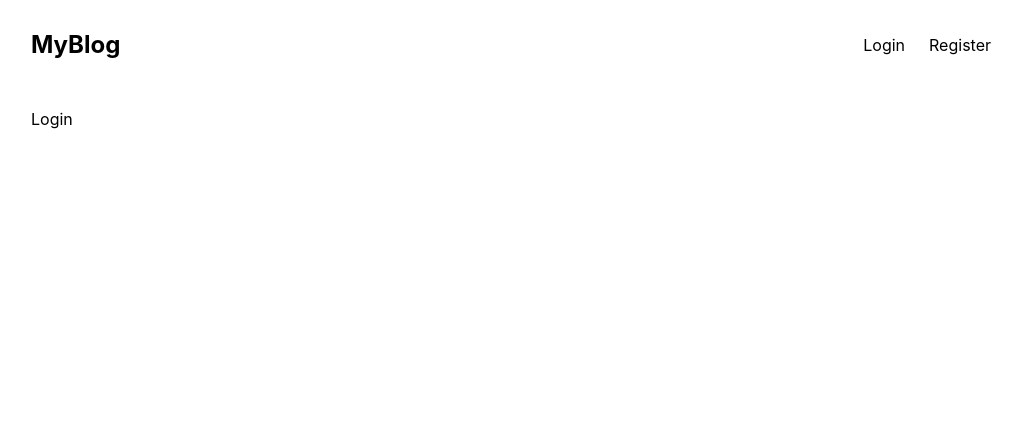
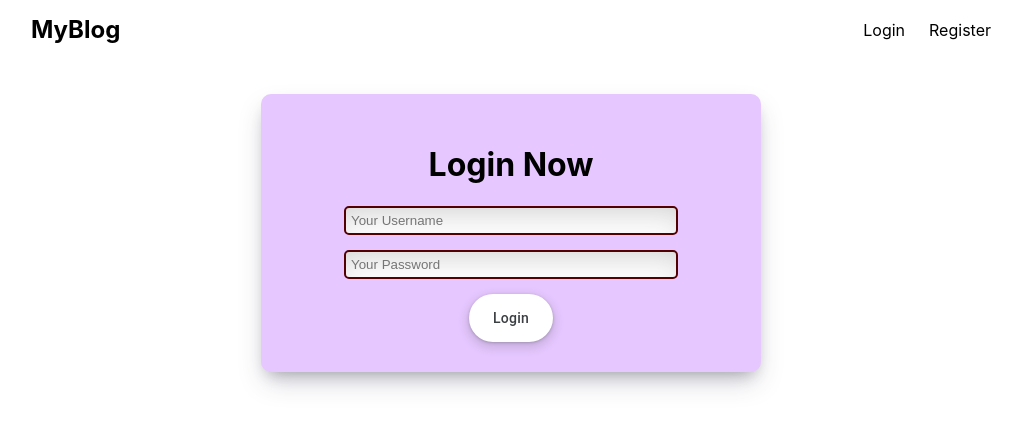
Before and after one commit to Aryan1891/Blog_app, a React (Create React App) app in the folder client/: page /login in a window 1280 px wide. Shown: the top 428 px of the page, without its empty margins (129-1151 px from the left). Built offline with nearby package versions, Linux system fonts and the light colour scheme.

Commit message:
update ui and add register and login page

```diff
--- a/client/src/App.css
+++ b/client/src/App.css
@@ -1,3 +1,5 @@
+
+
 main{
     padding: 10px;
     max-width: 960px;
@@ -10,11 +12,13 @@ img{
 header{
     display:flex;
     justify-content:space-between;
-    margin-top: 20px;
+    margin-top: 5px;
     margin-bottom: 50px;
     align-items: center;
 
 }
+
+
 header a{
     text-decoration:none;
     color: inherit;
@@ -54,3 +58,110 @@ div.entry p.description{
     margin: 10px 0;
     line-height: 1.5rem;
 }
+
+form.login, form.register{
+    max-width: 400px;
+    margin: 0 auto;
+    display: flex;
+    flex-direction: column;
+    align-items: center;
+}
+
+input{
+    display: block;
+    margin-bottom: 15px;
+    width: 80%;
+    padding: 5px;
+    border-radius: 5px;
+    border: 2px solid #530000;
+    box-shadow: rgba(202, 202, 255, 0.25) 5px 13px 0px -15px inset, rgba(61, 61, 61, 0.3) 0px 18px 36px -18px inset;
+}
+.register-card{
+    background-color:rgb(230, 199, 255);
+    max-width: 500px;
+    align-items: center;
+    margin: auto;
+    padding-top: 30px;
+    padding-bottom: 30px;
+    border-radius: 10px;
+    box-shadow: rgba(50, 50, 93, 0.25) 0px 13px 27px -5px, rgba(0, 0, 0, 0.3) 0px 8px 16px -8px;
+}
+.login-card{
+    background-color:rgb(230, 199, 255);
+    max-width: 500px;
+    align-items: center;
+    margin: auto;
+    padding-top: 30px;
+    padding-bottom: 30px;
+    border-radius: 10px;
+    box-shadow: rgba(50, 50, 93, 0.25) 0px 13px 27px -5px, rgba(0, 0, 0, 0.3) 0px 8px 16px -8px;
+}
+/* CSS */
+.button-17 {
+  align-items: center;
+  appearance: none;
+  background-color: #fff;
+  border-radius: 24px;
+  border-style: none;
+  box-shadow: rgba(0, 0, 0, .2) 0 3px 5px -1px,rgba(0, 0, 0, .14) 0 6px 10px 0,rgba(0, 0, 0, .12) 0 1px 18px 0;
+  box-sizing: border-box;
+  color: #3c4043;
+  cursor: pointer;
+  display: inline-flex;
+  fill: currentcolor;
+  font-family: "Google Sans",Roboto,Arial,sans-serif;
+  font-size: 14px;
+  font-weight: 500;
+  height: 48px;
+  justify-content: center;
+  letter-spacing: .25px;
+  line-height: normal;
+  max-width: 100%;
+  overflow: visible;
+  padding: 2px 24px;
+  position: relative;
+  text-align: center;
+  text-transform: none;
+  transition: box-shadow 280ms cubic-bezier(.4, 0, .2, 1),opacity 15ms linear 30ms,transform 270ms cubic-bezier(0, 0, .2, 1) 0ms;
+  user-select: none;
+  -webkit-user-select: none;
+  touch-action: manipulation;
+  width: auto;
+  will-change: transform,opacity;
+  z-index: 0;
+}
+
+.button-17:hover {
+  background: #F6F9FE;
+  color: #174ea6;
+}
+
+.button-17:active {
+  box-shadow: 0 4px 4px 0 rgb(60 64 67 / 30%), 0 8px 12px 6px rgb(60 64 67 / 15%);
+  outline: none;
+}
+
+.button-17:focus {
+  outline: none;
+  border: 2px solid #4285f4;
+}
+
+.button-17:not(:disabled) {
+  box-shadow: rgba(60, 64, 67, .3) 0 1px 3px 0, rgba(60, 64, 67, .15) 0 4px 8px 3px;
+}
+
+.button-17:not(:disabled):hover {
+  box-shadow: rgba(60, 64, 67, .3) 0 2px 3px 0, rgba(60, 64, 67, .15) 0 6px 10px 4px;
+}
+
+.button-17:not(:disabled):focus {
+  box-shadow: rgba(60, 64, 67, .3) 0 1px 3px 0, rgba(60, 64, 67, .15) 0 4px 8px 3px;
+}
+
+.button-17:not(:disabled):active {
+  box-shadow: rgba(60, 64, 67, .3) 0 4px 4px 0, rgba(60, 64, 67, .15) 0 8px 12px 6px;
+}
+
+.button-17:disabled {
+  box-shadow: rgba(60, 64, 67, .3) 0 1px 3px 0, rgba(60, 64, 67, .15) 0 4px 8px 3px;
+}
--- a/client/src/App.js
+++ b/client/src/App.js
@@ -3,6 +3,8 @@ import Header from './Header.js';
 import Layout from './Layout.js';
 import Home from './components/Home.js';
 import {Route, Routes} from "react-router-dom";
+import Login from './components/Login.js';
+import Register from './components/Register.js';
 
 
 function App() {
@@ -10,7 +12,8 @@ function App() {
     <Routes>
       <Route path='/' element={<Layout/>}>
         <Route index element={<Home/>}/>
-        <Route path='/login' element={<div>Login</div>}/>
+        <Route path='/login' element={<Login/>}/>
+        <Route path='/register' element={<Register/>}/>
       </Route>
     </Routes>
   );
--- a/client/src/Layout.js
+++ b/client/src/Layout.js
@@ -4,7 +4,7 @@ import { Outlet } from 'react-router-dom'
 
 const Layout = () => {
   return (
-    <main>
+    <main >
       <Header />
       <Outlet/>
     </main>
--- /dev/null
+++ b/client/src/components/Login.js
@@ -0,0 +1,16 @@
+import React from 'react'
+
+const Login = () => {
+  return (
+    <div className='login-card'>
+        <form className='login'>
+            <h1>Login Now</h1>
+            <input type="text" placeholder='Your Username'/>
+            <input type="password" placeholder='Your Password'/>
+            <button class="button-17">Login</button>
+        </form>
+    </div>
+  )
+}
+
+export default Login
--- /dev/null
+++ b/client/src/components/Register.js
@@ -0,0 +1,18 @@
+import React from 'react'
+
+const Register = () => {
+  return (
+    <div className='register-card'>
+        <form className='register'>
+            <h1>Register Now</h1>
+            <input type="text" placeholder='Your Name'/>
+            <input type="text" placeholder='Your Username'/>
+            <input type="password" placeholder='Your Password'/>
+            <input type="text" placeholder='Your Email Id'/>
+            <button class="button-17">Submit</button>
+        </form>
+    </div>
+  )
+}
+
+export default Register
```
